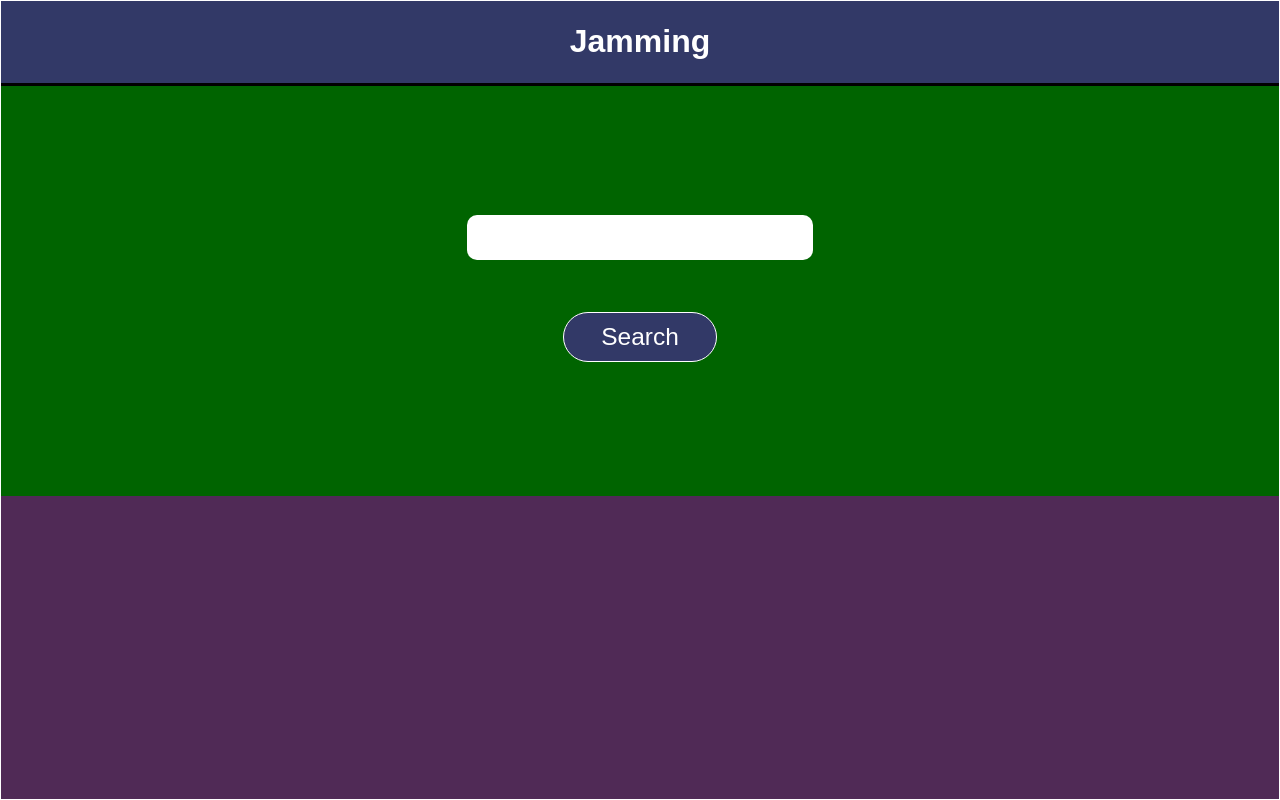
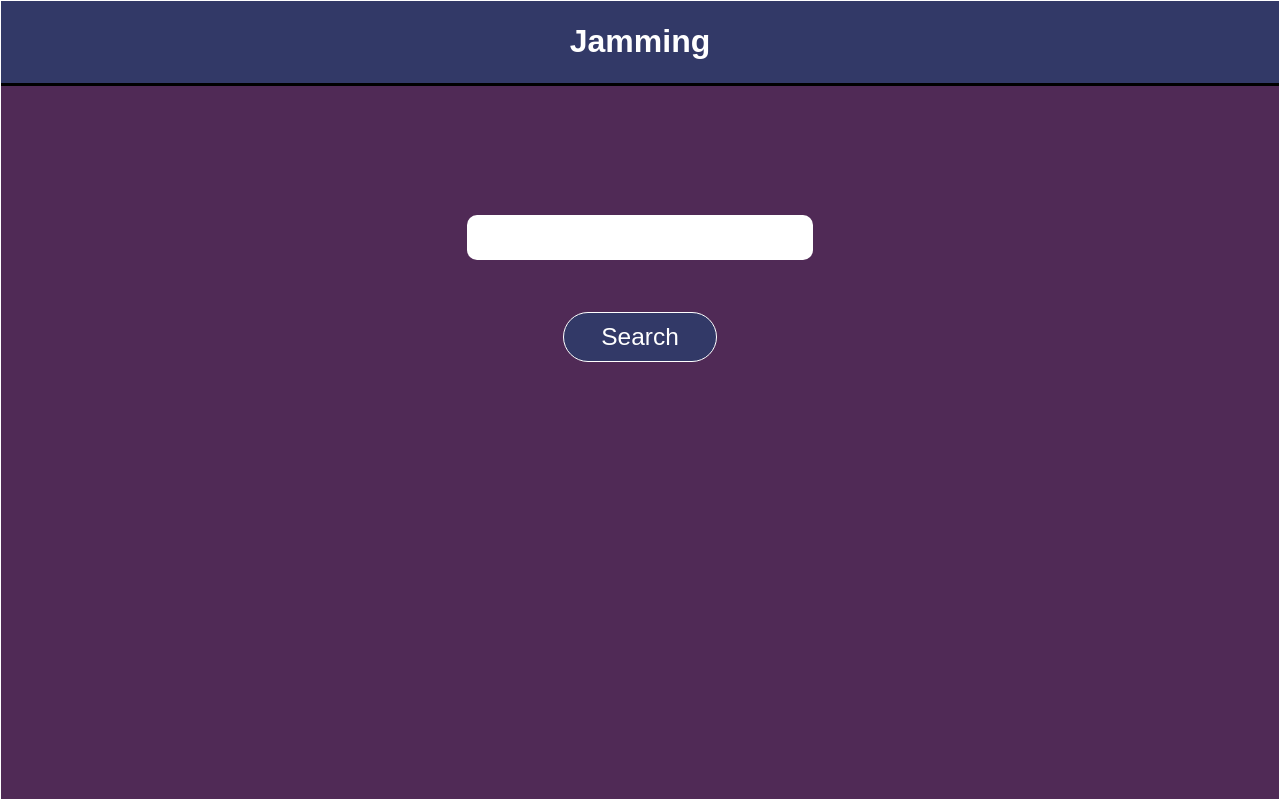
Before and after one commit to memelopez/Jamming, a React (Create React App) app: page / in a window 1280 px wide. Built offline with nearby package versions, Linux system fonts and the light colour scheme.

Commit message:
remove background color for search comp

```diff
--- a/src/components/searchBar/searchBar.module.css
+++ b/src/components/searchBar/searchBar.module.css
@@ -1,6 +1,6 @@
 /* searchBar.module.css */
 .searchBarContainer {
-  background-color: darkgreen;
+  /* background-color: darkgreen; */
   height: 410px;
   width: 100%;
 }
```
